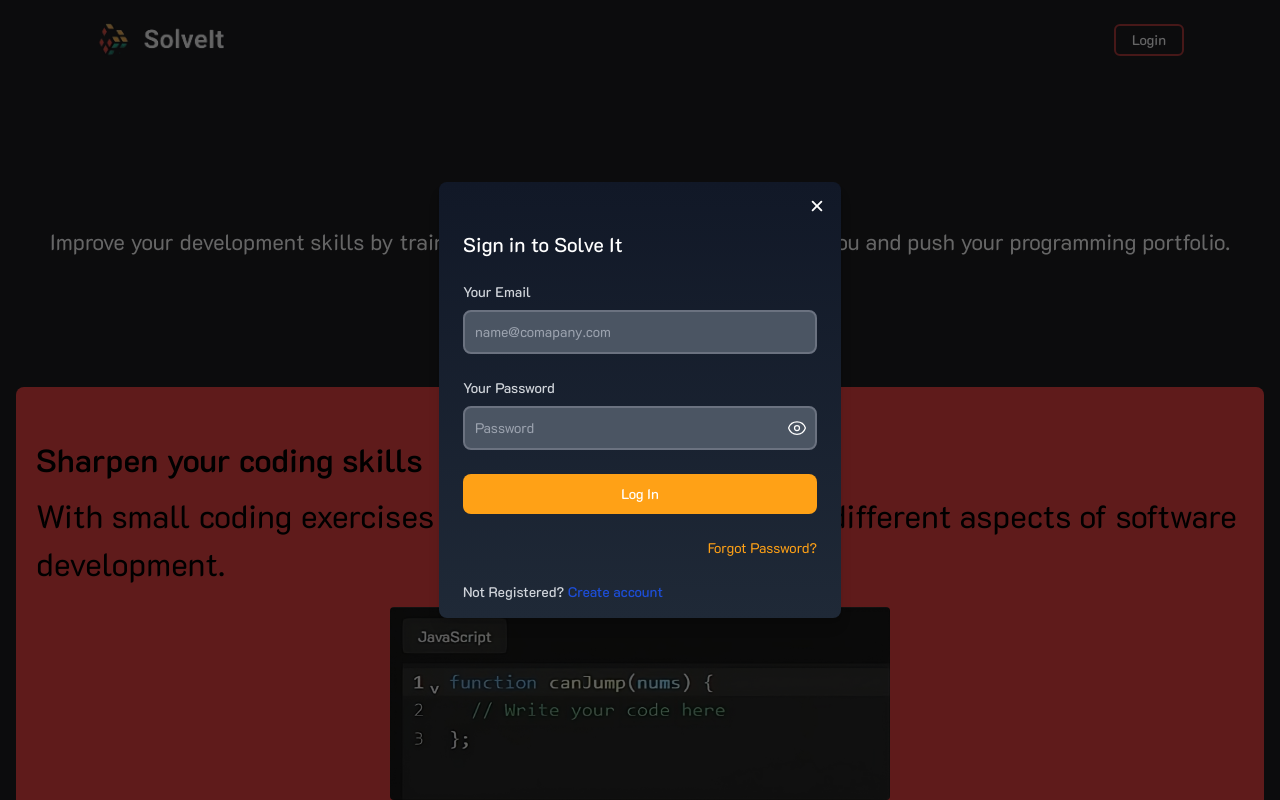
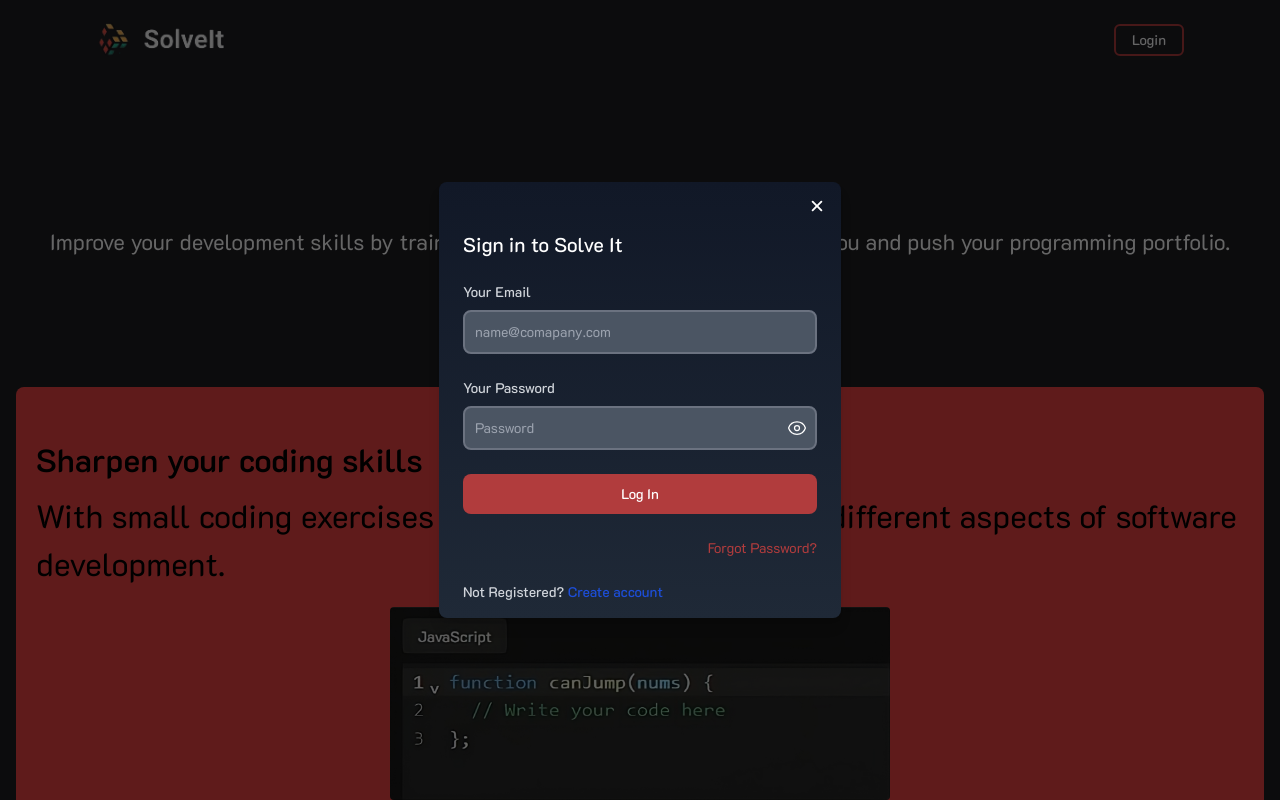
Before and after one commit to TomasLaus/solve-it, a Next.js app: page /auth in a window 1280 px wide. Both pictures are taken after a click on the button "Login". Shown: the top 800 px of the page. Built offline with nearby package versions, Linux system fonts and the light colour scheme; no server answers.

Commit message:
<ADD> Modals styles

```diff
--- a/src/components/Modals/Login.tsx
+++ b/src/components/Modals/Login.tsx
@@ -124,12 +124,12 @@ const Login: React.FC<LoginProps> = () => {
       <button
         type='submit'
         className='w-full text-white focus:ring-blue-300 font-medium rounded-lg
-        text-sm px-5 py-2.5 text-center bg-brand-orange hover:bg-brand-orange-s'>
+        text-sm px-5 py-2.5 text-center bg-[#B13C3D] hover:bg-[#7e2c2d] transition ease-in-out'>
         {loading ? 'Loading...' : 'Log In'}
       </button>
 
       <button className='flex w-full justify-end' onClick={() => handleClick('forgotPassword')}>
-        <a href='#' className='text-sm block text-brand-orange hover:underline w-full text-right'>
+        <a href='#' className='text-sm block text-[#B13C3D] hover:underline w-full text-right'>
           Forgot Password?
         </a>
       </button>
--- a/src/components/Modals/ResetPassword.tsx
+++ b/src/components/Modals/ResetPassword.tsx
@@ -45,7 +45,7 @@ const ResetPassword: React.FC<ResetPasswordProps> = () => {
       <button
         type='submit'
         className={`w-full text-white  focus:ring-4 focus:ring-blue-300 font-medium rounded-lg text-sm px-5 py-2.5 text-center
-                bg-brand-orange hover:bg-brand-orange-s `}>
+                bg-[#B13C3D] hover:bg-[#7e2c2d] `}>
         {sending ? 'Sending...' : 'Reset Password'}
       </button>
     </form>
--- a/src/components/Modals/Signup.tsx
+++ b/src/components/Modals/Signup.tsx
@@ -165,7 +165,7 @@ const Signup: React.FC<SignupProps> = () => {
       <button
         type='submit'
         className='w-full text-white focus:ring-blue-300 font-medium rounded-lg
-            text-sm px-5 py-2.5 text-center bg-brand-orange hover:bg-brand-orange-s
+            text-sm px-5 py-2.5 text-center bg-[#B13C3D] hover:bg-[#7e2c2d]
         '>
         {loading ? 'Loading...' : 'Register'}
       </button>
--- a/src/pages/auth/index.tsx
+++ b/src/pages/auth/index.tsx
@@ -83,7 +83,7 @@ const AuthPage: React.FC<AuthPageProps> = () => {
             <p>The code challenges are graded from beginner to expert level.</p>
           </div>
           <div>
-            <Image src={home3} width={500} alt='problem solving' className='rounded removebg'/>
+            <Image src={home3} width={550} alt='problem solving' className='rounded removebg'/>
           </div>
         </div>
       </div>
```
